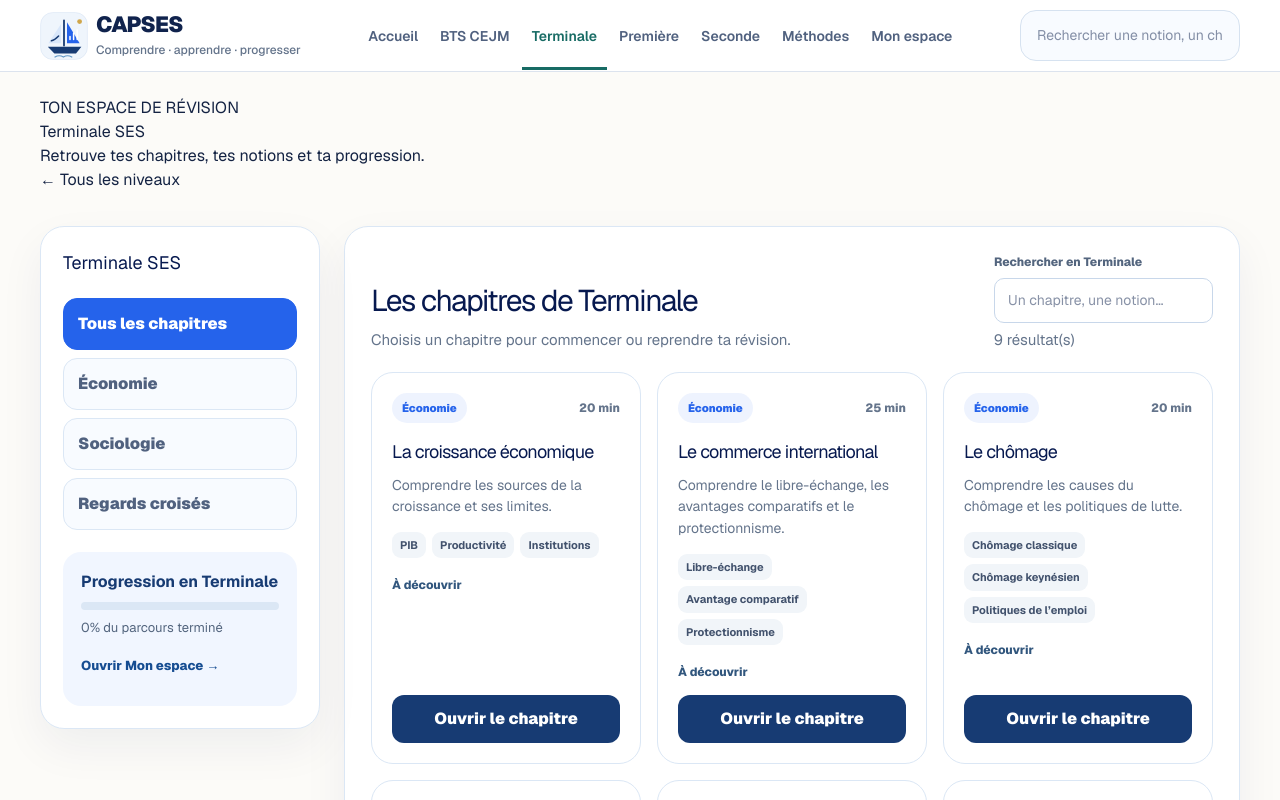
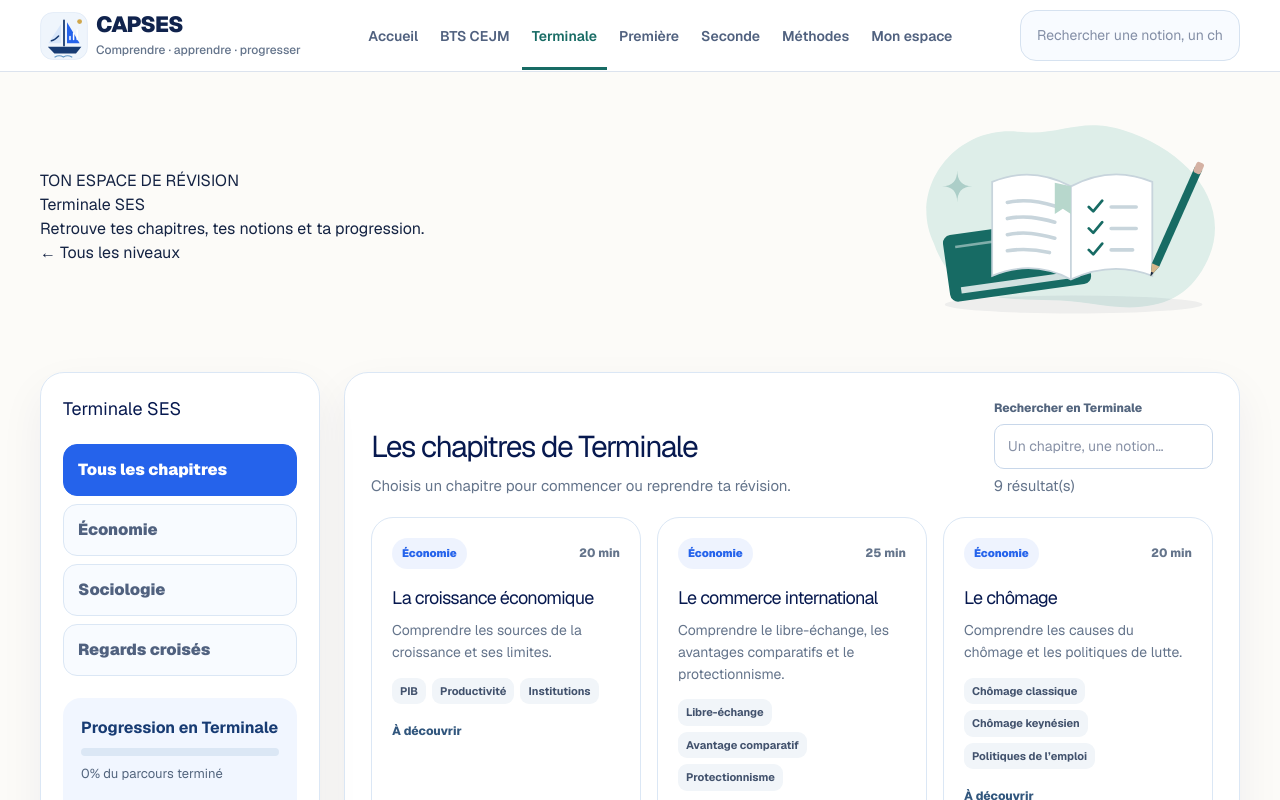
Before and after one commit to menceco-dakasier/capses, a Next.js app: page /terminale in a window 1280 px wide. Shown: the top 800 px of the page. Built offline with nearby package versions, Linux system fonts and the light colour scheme.

Commit message:
Complete la Seconde et illustre les accueils de niveaux

```diff
--- a/src/app/capses-page.tsx
+++ b/src/app/capses-page.tsx
@@ -2,6 +2,7 @@
 
 import Link from "next/link";
 import Image from "next/image";
+import { LevelIllustration } from "./level-illustration";
 import { useEffect, useMemo, useState, type CSSProperties } from "react";
 import { EconomyHeadline, useEconomyFact, LearningIcon, LearningPath, LevelEntries, SESVisual } from "./home-sections";
 
@@ -920,7 +921,7 @@ export function CAPSESPage({ terminale = false }: { terminale?: boolean }) {
         <LevelEntries />
         <SESVisual />
         <LearningPath /></>}
-        {terminale && <div style={{paddingTop: 24}}><p>TON ESPACE DE RÉVISION</p><h1>Terminale SES</h1><p>Retrouve tes chapitres, tes notions et ta progression.</p><Link href="/">← Tous les niveaux</Link></div>}
+        {terminale && <div style={{paddingTop:24,display:"flex",flexWrap:"wrap",gap:24,alignItems:"center"}}><div style={{flex:"1 1 360px",minWidth:0}}><p>TON ESPACE DE RÉVISION</p><h1>Terminale SES</h1><p>Retrouve tes chapitres, tes notions et ta progression.</p><Link href="/">← Tous les niveaux</Link></div><LevelIllustration level="terminale" /></div>}
 
         {terminale && <section id="chapitres" className="section">
           <aside className="sidebar">
```
